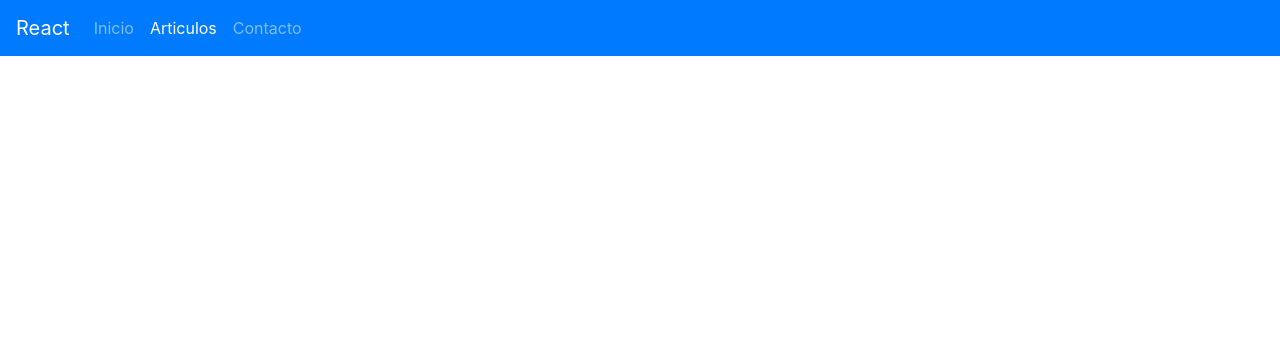
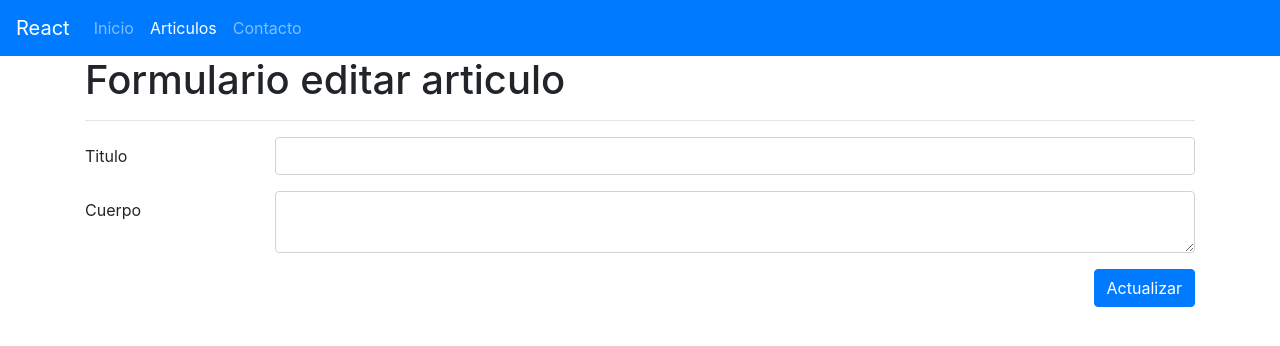
Before and after one commit to ecreyes/MERN-frontend-redux, a React (Create React App) app: page /articulos/edit/1 in a window 1280 px wide. Shown: the top 346 px of the page. Built offline with nearby package versions, Linux system fonts and the light colour scheme; no server answers.

Commit message:
actualización de articulo

```diff
--- a/src/actions/articulo.js
+++ b/src/actions/articulo.js
@@ -1,9 +1,10 @@
 import {
     REQUEST_ARTICULOS, RECEIVE_ARTICULOS, FAILURE_ARTICULOS,
     CREATE_ARTICULO_REQUEST, CREATE_ARTICULO_SUCCESS, CREATE_ARTICULO_FAILURE,
-    DELETE_ARTICULO_REQUEST, DELETE_ARTICULO_SUCCESS, DELETE_ARTICULO_FAILURE
+    DELETE_ARTICULO_REQUEST, DELETE_ARTICULO_SUCCESS, DELETE_ARTICULO_FAILURE,
+    UPDATE_ARTICULO_REQUEST, UPDATE_ARTICULO_SUCCESS, UPDATE_ARTICULO_FAILURE
 } from './index';
-import { getArticulos, addArticulo,deleteArticulo } from '../requests/ArticuloService';
+import { getArticulos, addArticulo,deleteArticulo,updateArticulo } from '../requests/ArticuloService';
 
 /*
     ()=>(dispatch)=>{}
@@ -43,3 +44,14 @@ export const deleteArticuloAction = (id) => (dispatch) => {
         dispatch({ type: DELETE_ARTICULO_FAILURE, error })
     });
 };
+
+
+export const updateArticuloAction = (id,articulo) => (dispatch) => {
+    dispatch({ type: UPDATE_ARTICULO_REQUEST });
+
+    return updateArticulo(id,articulo).then(res => {
+        dispatch({ type: UPDATE_ARTICULO_SUCCESS, payload: res.data.articulo });
+    }).catch(error => {
+        dispatch({ type: UPDATE_ARTICULO_FAILURE, error })
+    });
+};
--- a/src/actions/index.js
+++ b/src/actions/index.js
@@ -9,3 +9,7 @@ export const CREATE_ARTICULO_FAILURE = "CREATE_ARTICULO_FAILURE";
 export const DELETE_ARTICULO_REQUEST = "DELETE_ARTICULO_REQUEST";
 export const DELETE_ARTICULO_SUCCESS = "DELETE_ARTICULO_SUCCESS";
 export const DELETE_ARTICULO_FAILURE = "DELETE_ARTICULO_FAILURE";
+
+export const UPDATE_ARTICULO_REQUEST = "UPDATE_ARTICULO_REQUEST";
+export const UPDATE_ARTICULO_SUCCESS = "UPDATE_ARTICULO_SUCCESS";
+export const UPDATE_ARTICULO_FAILURE = "UPDATE_ARTICULO_FAILURE";
--- a/src/components/App.js
+++ b/src/components/App.js
@@ -15,6 +15,7 @@ import ContactoPage from './pages/ContactoPage';
 import ArticulosPage from './pages/ArticulosPage';
 import ArticulosCreatePage from './pages/ArticulosCreatePage';
 import ArticuloShowPage from './pages/ArticuloShowPage';
+import ArticulosEditPage from './pages/ArticulosEditPage';
 
 class App extends React.Component {
 	componentDidMount() {
@@ -29,6 +30,7 @@ class App extends React.Component {
 						<Route exact path="/inicio" component={InicioPage} />
 						<Route exact path="/articulos" component={ArticulosPage} />
 						<Route exact path="/articulos/create" component={ArticulosCreatePage} />
+						<Route exact path="/articulos/edit/:id" component={ArticulosEditPage} />
 						<Route exact path="/articulos/:id" component={ArticuloShowPage} />
 						<Route exact path="/contacto" component={ContactoPage} />
 						<Route exact path="/" component={InicioPage} />
--- a/src/components/Articulo.js
+++ b/src/components/Articulo.js
@@ -12,6 +12,7 @@ class Articulo extends React.Component {
                 <h5 className="card-title">{titulo}</h5>
                 <p className="card-text">{cuerpo}</p>
                 <Link className="btn btn-primary" to={"/articulos/"+_id}>Ver</Link>
+                <Link className="btn btn-info" to={"/articulos/edit/"+_id}>Editar</Link>
                 <button onClick={()=>deleteClick(_id)} className="btn btn-danger">Eliminar</button>
             </div>
         );
--- a/src/components/ArticuloForm.js
+++ b/src/components/ArticuloForm.js
@@ -1,7 +1,7 @@
 import React from 'react';
-import {withRouter} from "react-router-dom";
+import { withRouter } from "react-router-dom";
 import { connect } from 'react-redux';
-import { createArticuloAction } from '../actions/articulo';
+import { createArticuloAction, updateArticuloAction } from '../actions/articulo';
 
 class ArticuloForm extends React.Component {
     constructor(props) {
@@ -14,6 +14,37 @@ class ArticuloForm extends React.Component {
         this.handleCuerpoChange = this.handleCuerpoChange.bind(this);
         this.handleSubmit = this.handleSubmit.bind(this);
     }
+
+    componentDidMount(){
+        if(this.props.form==="update"){
+            const id = this.props.match.params.id;
+            const articulos = this.props.articulos;
+            const selectArticulo = articulos.find(articulo => articulo._id === id);
+            if (selectArticulo) {
+                this.setState({
+                    titulo: selectArticulo.titulo,
+                    cuerpo: selectArticulo.cuerpo
+                });
+            }
+        }
+    }
+
+    componentDidUpdate(prevProps) {
+        if (this.props.form === "update") {
+            if (this.props.articulos !== prevProps.articulos) {
+                const id = this.props.match.params.id;
+                const articulos = this.props.articulos;
+                const selectArticulo = articulos.find(articulo => articulo._id === id);
+                if (selectArticulo) {
+                    this.setState({
+                        titulo: selectArticulo.titulo,
+                        cuerpo: selectArticulo.cuerpo
+                    });
+                }
+            }
+        }
+    }
+
 
     handleTituloChange(e) {
         this.setState({
@@ -29,7 +60,12 @@ class ArticuloForm extends React.Component {
 
     handleSubmit(e) {
         e.preventDefault();
-        this.props.dispatch(createArticuloAction(this.state));
+        if (this.props.form === "update") {
+            const id = this.props.match.params.id;
+            this.props.dispatch(updateArticuloAction(id, this.state));
+        } else {
+            this.props.dispatch(createArticuloAction(this.state));
+        }
         this.props.history.push('/articulos');
         this.setState({
             titulo: "",
@@ -58,5 +94,11 @@ class ArticuloForm extends React.Component {
     }
 }
 
-ArticuloForm = connect()(ArticuloForm);
+const mapStateToProps = (state) => {
+    return {
+        articulos: state.articulos.items
+    };
+}
+
+ArticuloForm = connect(mapStateToProps)(ArticuloForm);
 export default withRouter(ArticuloForm);
--- /dev/null
+++ b/src/components/pages/ArticulosEditPage.js
@@ -0,0 +1,16 @@
+import React from 'react';
+import ArticuloForm from '../ArticuloForm';
+
+class ArticulosEditPage extends React.Component {
+    render() {
+        return (
+            <div className="container">
+                <h1>Formulario editar articulo</h1>
+                <hr />
+                <ArticuloForm form="update" />
+            </div>
+        );
+    }
+}
+
+export default ArticulosEditPage;
--- a/src/reducers/articulo.js
+++ b/src/reducers/articulo.js
@@ -1,12 +1,13 @@
 import {
     REQUEST_ARTICULOS, RECEIVE_ARTICULOS, FAILURE_ARTICULOS,
     CREATE_ARTICULO_REQUEST, CREATE_ARTICULO_SUCCESS,
-    DELETE_ARTICULO_REQUEST, DELETE_ARTICULO_SUCCESS
+    DELETE_ARTICULO_REQUEST, DELETE_ARTICULO_SUCCESS,
+    UPDATE_ARTICULO_REQUEST, UPDATE_ARTICULO_SUCCESS
 } from '../actions/index';
 
 export const articulos = (state = { isFetching: false, items: [], error: false, msgError: "" }, action) => {
     switch (action.type) {
-        case REQUEST_ARTICULOS || CREATE_ARTICULO_REQUEST || DELETE_ARTICULO_REQUEST:
+        case (REQUEST_ARTICULOS || CREATE_ARTICULO_REQUEST || DELETE_ARTICULO_REQUEST || UPDATE_ARTICULO_REQUEST):
             return { ...state, isFetching: true };
         case RECEIVE_ARTICULOS:
             return { ...state, isFetching: false, items: action.payload.articulos, error: false, msgError: "" };
@@ -16,7 +17,16 @@ export const articulos = (state = { isFetching: false, items: [], error: false,
             const { _id, titulo, cuerpo } = action.payload;
             return { ...state, isFetching: false, items: [...state.items, { _id, titulo, cuerpo }], error: false, msgError: "" };
         case DELETE_ARTICULO_SUCCESS:
-            return {...state,isFetching:false,items:state.items.filter(articulo=>action.payload!==articulo._id),error: false, msgError: "" }
+            return { ...state, isFetching: false, items: state.items.filter(articulo => action.payload !== articulo._id), error: false, msgError: "" }
+        case UPDATE_ARTICULO_SUCCESS:
+            return {
+                ...state, isFetching: false, items: state.items.map((articulo) => {
+                    if(articulo._id===action.payload._id){
+                        return action.payload;
+                    }
+                    return articulo;
+                }), error: false, msgError: ""
+            }
         default:
             return state;
     }
```
